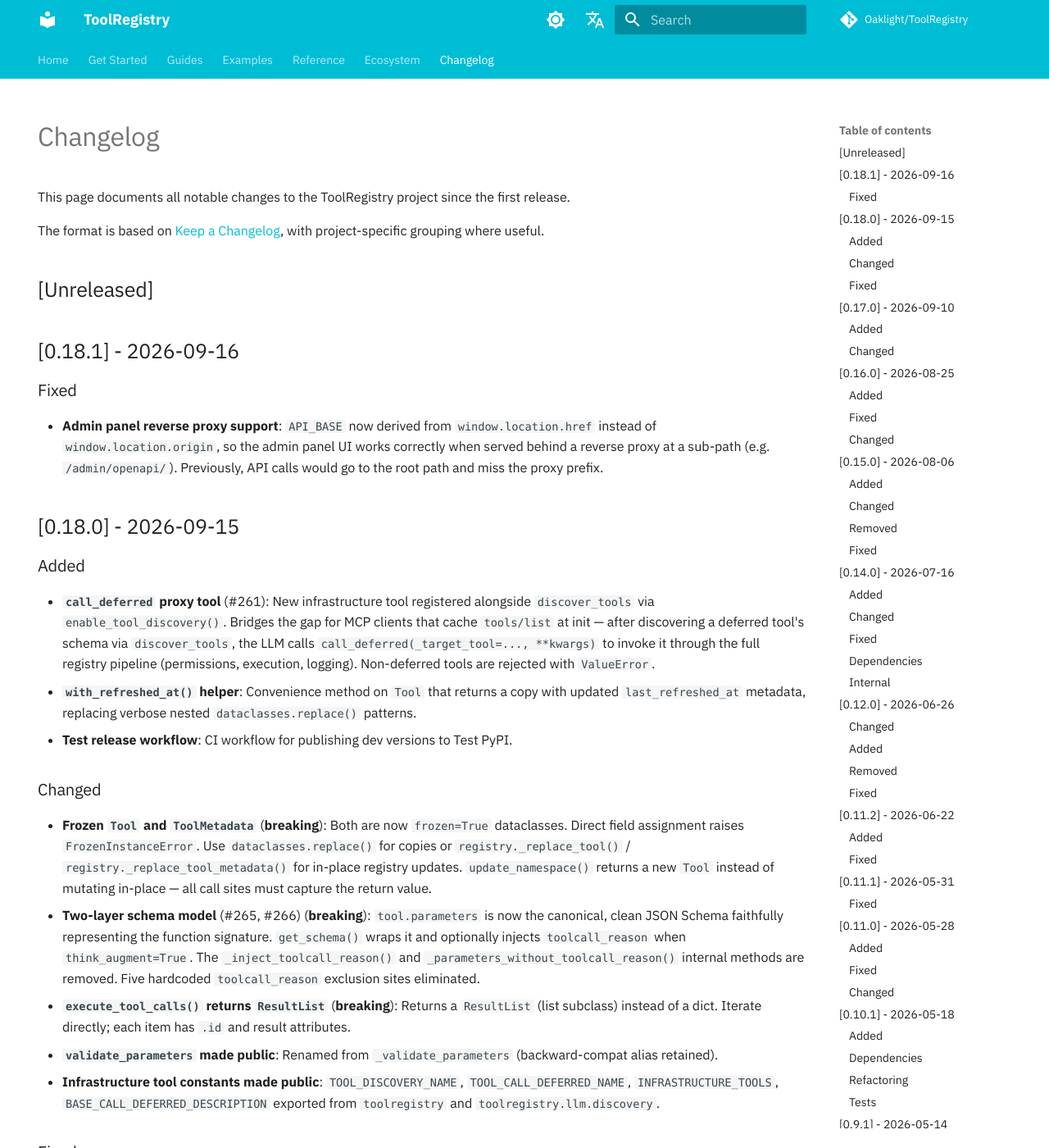
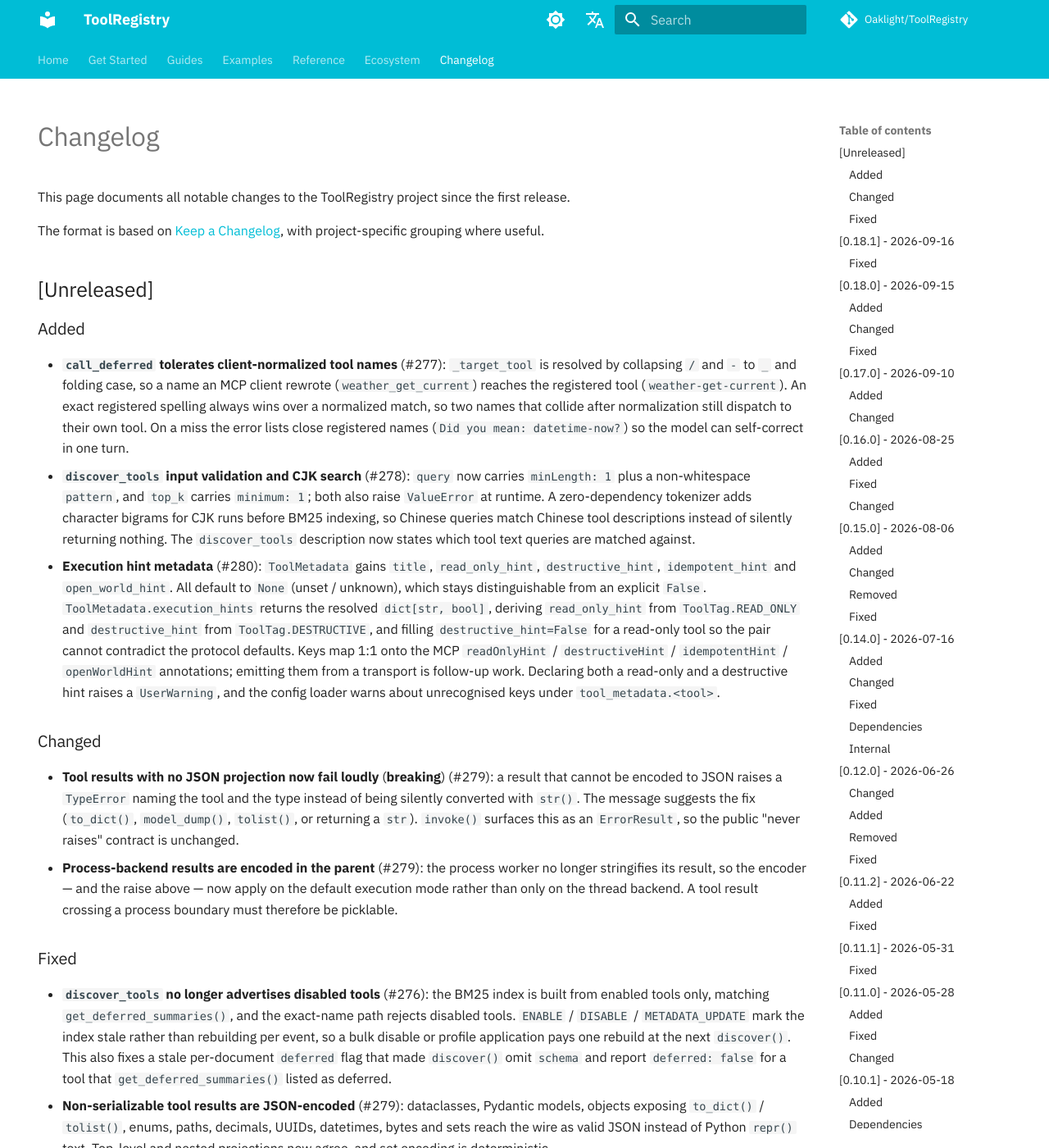
Before and after one commit to Oaklight/ToolRegistry, an MkDocs documentation site: the page built from docs/changelog.md, in a window 1280 px wide and 1400 px high. Shown: the whole window at 82% size. Built offline with MkDocs 1.6.1 and Material for MkDocs 9.7.7, drawn with Linux system fonts in a browser that asks for light colours; some web fonts are replaced; comment, search, counter and statistics services are not loaded; some of the changed text lies outside the part shown.

Commit message:
docs: changelog and tool discovery notes for #276-#280

```diff
--- a/docs/changelog.md
+++ b/docs/changelog.md
@@ -15,6 +15,23 @@ This page documents all notable changes to the ToolRegistry project since the fi
 The format is based on [Keep a Changelog](https://keepachangelog.com/en/1.1.0/), with project-specific grouping where useful.
 
 ## [Unreleased]
+
+### Added
+
+- **`call_deferred` tolerates client-normalized tool names** (#277): `_target_tool` is resolved by collapsing `/` and `-` to `_` and folding case, so a name an MCP client rewrote (`weather_get_current`) reaches the registered tool (`weather-get-current`). An exact registered spelling always wins over a normalized match, so two names that collide after normalization still dispatch to their own tool. On a miss the error lists close registered names (`Did you mean: datetime-now?`) so the model can self-correct in one turn.
+- **`discover_tools` input validation and CJK search** (#278): `query` now carries `minLength: 1` plus a non-whitespace `pattern`, and `top_k` carries `minimum: 1`; both also raise `ValueError` at runtime. A zero-dependency tokenizer adds character bigrams for CJK runs before BM25 indexing, so Chinese queries match Chinese tool descriptions instead of silently returning nothing. The `discover_tools` description now states which tool text queries are matched against.
+- **Execution hint metadata** (#280): `ToolMetadata` gains `title`, `read_only_hint`, `destructive_hint`, `idempotent_hint` and `open_world_hint`. All default to `None` (unset / unknown), which stays distinguishable from an explicit `False`. `ToolMetadata.execution_hints` returns the resolved `dict[str, bool]`, deriving `read_only_hint` from `ToolTag.READ_ONLY` and `destructive_hint` from `ToolTag.DESTRUCTIVE`, and filling `destructive_hint=False` for a read-only tool so the pair cannot contradict the protocol defaults. Keys map 1:1 onto the MCP `readOnlyHint` / `destructiveHint` / `idempotentHint` / `openWorldHint` annotations; emitting them from a transport is follow-up work. Declaring both a read-only and a destructive hint raises a `UserWarning`, and the config loader warns about unrecognised keys under `tool_metadata.<tool>`.
+
+### Changed
+
+- **Tool results with no JSON projection now fail loudly** (**breaking**) (#279): a result that cannot be encoded to JSON raises a `TypeError` naming the tool and the type instead of being silently converted with `str()`. The message suggests the fix (`to_dict()`, `model_dump()`, `tolist()`, or returning a `str`). `invoke()` surfaces this as an `ErrorResult`, so the public "never raises" contract is unchanged.
+- **Process-backend results are encoded in the parent** (#279): the process worker no longer stringifies its result, so the encoder — and the raise above — now apply on the default execution mode rather than only on the thread backend. A tool result crossing a process boundary must therefore be picklable.
+
+### Fixed
+
+- **`discover_tools` no longer advertises disabled tools** (#276): the BM25 index is built from enabled tools only, matching `get_deferred_summaries()`, and the exact-name path rejects disabled tools. `ENABLE` / `DISABLE` / `METADATA_UPDATE` mark the index stale rather than rebuilding per event, so a bulk disable or profile application pays one rebuild at the next `discover()`. This also fixes a stale per-document `deferred` flag that made `discover()` omit `schema` and report `deferred: false` for a tool that `get_deferred_summaries()` listed as deferred.
+- **Non-serializable tool results are JSON-encoded** (#279): dataclasses, Pydantic models, objects exposing `to_dict()` / `tolist()`, enums, paths, decimals, UUIDs, datetimes, bytes and sets reach the wire as valid JSON instead of Python `repr()` text. Top-level and nested projections now agree, and set encoding is deterministic.
+- **`ToolMetadata.all_tags` tolerates plain-string tags**: `update_tool_metadata(tags=["x"])` no longer aborts index rebuilding with `AttributeError`.
 
 ## [0.18.1] - 2026-09-16
 
```
Also changed, not shown: docs/usage/tool_discovery.md (+4 -0 lines).
